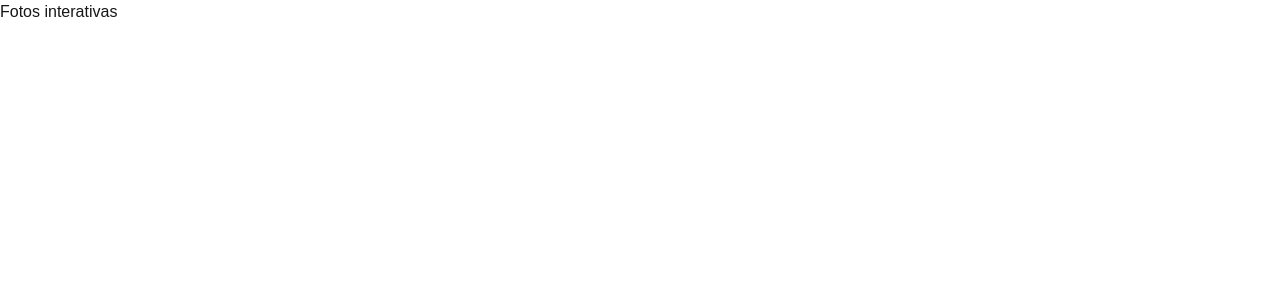
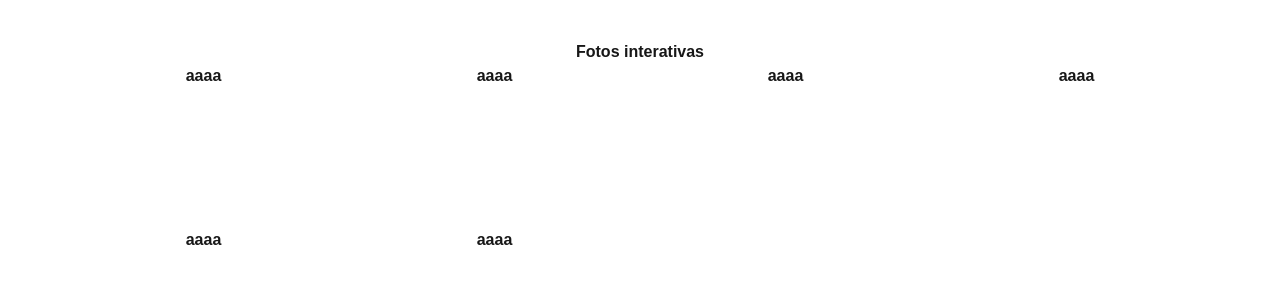
Before and after one commit to joaodlouro/learning-react, a Next.js app in the folder react-projeto/: page / in a window 1280 px wide. Shown: the top 300 px of the page. Built offline with nearby package versions, Linux system fonts and the light colour scheme.

Commit message:
section  grid

```diff
--- a/react-projeto/src/app/page.tsx
+++ b/react-projeto/src/app/page.tsx
@@ -1,13 +1,17 @@
 "use client";
 
+import { photosList } from "@/data/PhotoList";
 import "./globals.css";
 
 const Page = () => {
   return (
-    <div className="">
+    <div className="text-center mx-5 font-bold my-10">
       <h1>Fotos interativas</h1>
 
-      <section className="container max-w-5xl mx-auto">
+      <section className="container max-w-5xl mx-auto grid grid-cols-1 sm:grid-cols-2 md:grid-cols-3 lg:grid-cols-4 gap-35">
+        {photosList.map((item   => (
+          <div> aaaa</div>
+        )))}
         </section>
     </div>
   );
--- a/react-projeto/src/data/PhotoList.ts
+++ b/react-projeto/src/data/PhotoList.ts
@@ -1,5 +1,12 @@
 import { Photo } from '../types/Photo';
 
 export const photosList: Photo[] = [
+  {id: 1, url: 'cat-1.jpg'},
+  {id: 2, url: 'cat-2.jpg'},
+  {id: 3, url: 'cat-3.jpg'},
+  {id: 4, url: 'cat-4.jpg'},
+  {id: 5, url: 'cat-5.jpg'},
+  {id: 6, url: 'cat-6.jpg'},
 
 ];
+//lista de fotos
```
